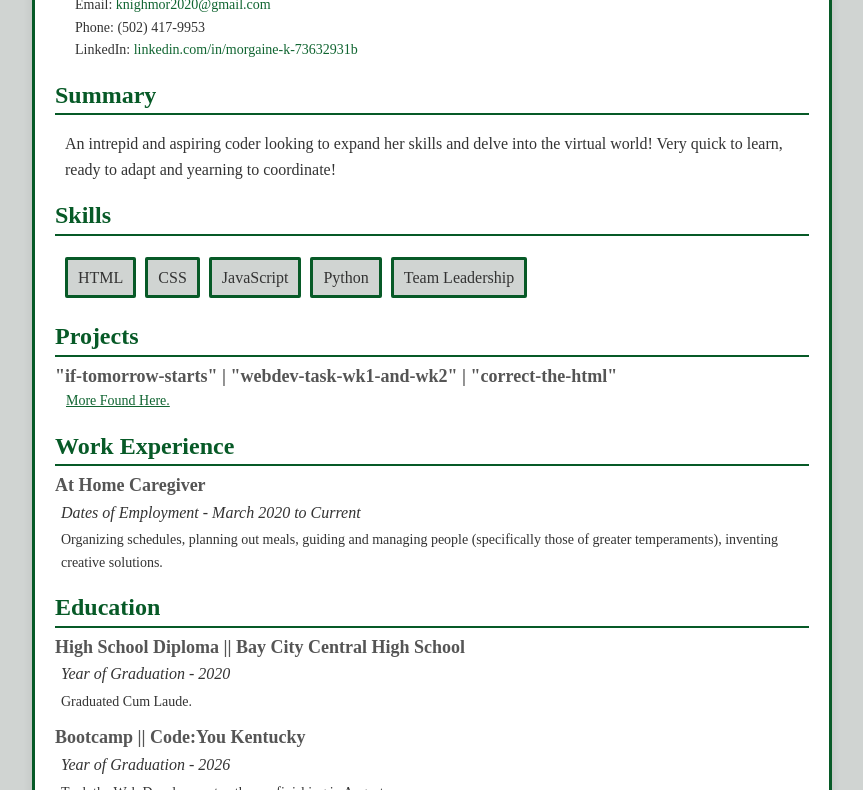
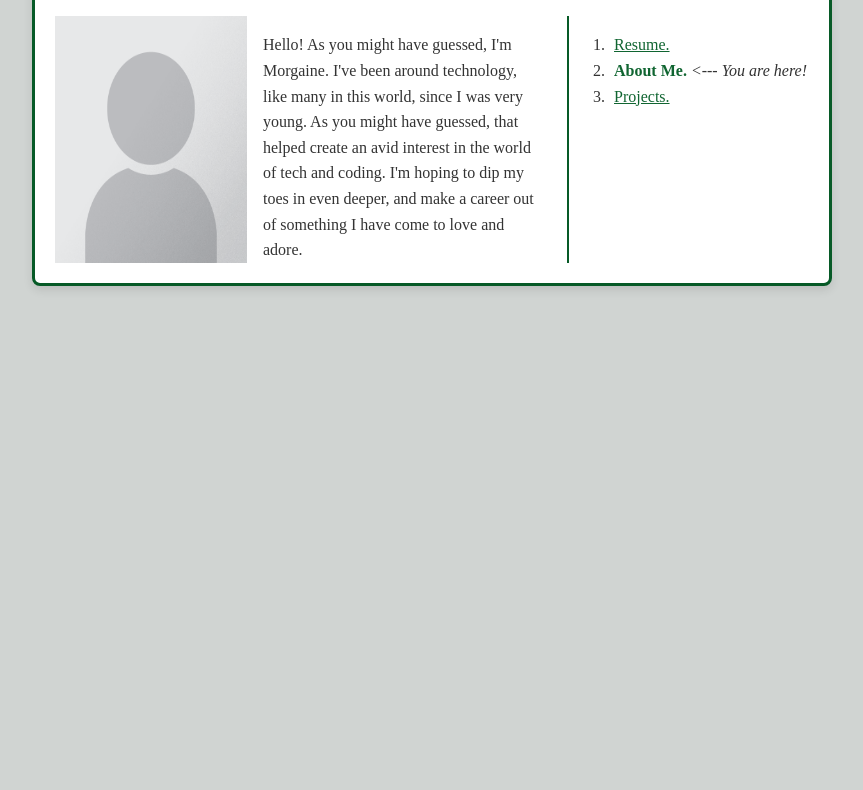
Before and after one commit to knighmor/knighmor.github.io, a plain HTML site: page index.html in a window 1280 px wide. Shown: the part 95-885 px from the top of the page, without its empty margins (208-1071 px from the left). After the commit the page ends 820 px from the top, so only its background shows below. Drawn offline with Linux system fonts and the light colour scheme.

Commit message:
Resume Update for Module 2 Week 3 - Added Nav, About Me, etc.

```diff
--- /dev/null
+++ b/css/index.css
@@ -0,0 +1,32 @@
+@import url("./styles.css");
+
+.header {
+    margin-bottom: 2rem;
+}
+
+.content {
+    display: flex;
+    flex-flow: column nowrap;
+    gap: 1rem;
+}
+
+.photo {
+    display: block;
+    margin: auto;
+    height: 100%;
+    width: 100%;
+    flex: 1;
+}
+
+.about {
+    flex: 2;
+}
+
+@media (min-width: 400px) {
+    .content {
+        flex-flow: row nowrap;
+    }
+    .photo {
+        width: 40%;
+    }
+}
--- a/css/styles.css
+++ b/css/styles.css
@@ -23,6 +23,9 @@ h1,h2 {
 }
 .header h1 {
     margin: 10px 0;
+}
+.header {
+    margin-bottom: 40px;
 }
 .contact {
     margin: 10px 0;
@@ -82,8 +85,30 @@ h1,h2 {
     margin: 5px 5px 5px 0;
     border-radius: 2px;
 }
-.footer {
-    margin-top: 10px;
+.flexer {
+    display:flex;
+    flex-flow: column-reverse nowrap;
+    gap: 2rem;
+}
+.content {
+    flex: 2;
+}
+.nav-sidebar {
+    flex: 1;
     border-top: 2px solid #075A27;
-    padding-top: 15px;
+    border-bottom: 2px solid #075A27;
 }
+
+@media (min-width: 400px) {
+    .header {
+        margin-bottom: 0px;
+    }
+    .flexer {
+        flex-flow: row nowrap;
+    }
+    .nav-sidebar {
+    border-top: 0px;
+    border-bottom: 0px;
+    border-left: 2px solid #075A27;
+    }
+}
--- a/index.html
+++ b/index.html
@@ -3,74 +3,33 @@
     <head>
         <meta charset="UTF-8" />
         <meta name="viewport" content="width=device-width, initial-scale=1.0" />
-        <title>Resume</title>
+        <title>Projects</title>
 
         <link rel="stylesheet" href="css/reset.css">
-        <link rel="stylesheet" href="css/styles.css">
+        <link rel="stylesheet" href="css/index.css">
     </head>
 
-    <body>
-        <main class="container">
-            <section class="header">
-                <h1>Morgaine Eleanor Knight</h1>
-                <p class="contact">
-                    Email:
-                    <a href="mailto:knighmor2020@gmail.com">knighmor2020@gmail.com</a><br>
-                    Phone: (502) 417-9953<br>
-                    LinkedIn: <a href="www.linkedin.com/in/morgaine-k-73632931b">linkedin.com/in/morgaine-k-73632931b</a><br>
-                </p>
+<body>
+        <main class = "container">
+            <section class = "header">
+                <h1>About Morgaine</h1>
             </section>
-            <section class="section">
-                <h2>Summary</h2>
-                <p class = "summary">
-                    An intrepid and aspiring coder looking to expand her skills and delve into the virtual world! Very quick to learn, ready to adapt and yearning to coordinate!
-                </p>
-            </section>
-            <section class="section">
-                <h2>Skills</h2>
-                <div class="skills">
-                    <ul>
-                        <li>HTML</li>
-                        <li>CSS</li>
-                        <li>JavaScript</li>
-                        <li>Python</li>
-                        <li>Team Leadership</li>
-                    </ul>
-                </div>
-            </section>
-             <section class="section">
-                <h2>Projects</h2>
-                <div class="item">
-                    <h3>
-                        "if-tomorrow-starts" | "webdev-task-wk1-and-wk2" | "correct-the-html"
-                    </h3>
-                    <p><a href = "projects.html" class = "transition">More Found Here.</a></p>
-                </div>
-            </section>
-            <section class="section">
-                <h2>Work Experience</h2>
-                <div class="item">
-                    <h3>At Home Caregiver</h3>
-                    <p><em class = "italics">Dates of Employment - March 2020 to Current</em></p>
-                    <p>
-                        Organizing schedules, planning out meals, guiding and managing people (specifically those of greater temperaments), inventing creative solutions.
+
+            <section class = "flexer">
+                <section class = "content">
+                    <img src = "./images/Portrait_Placeholder.png" alt = "Photo of Morgaine." class = "photo">
+                     <p class = "about">
+                        Hello! As you might have guessed, I'm Morgaine. I've been around technology, like many in this world, since I was very young. As you might have guessed, that helped create an avid interest in the world of tech and coding. I'm hoping to dip my toes in even deeper, and make a career out of something I have come to love and adore.
                     </p>
-                </div>
-            </section>
-            <div class="section">
-                <h2>Education</h2>
-                <div class="item">
-                    <h3>High School Diploma || Bay City Central High School</h3>
-                    <p><em class = "italics">Year of Graduation - 2020</em></p>
-                    <p>Graduated Cum Laude.</p>
-                </div>
+                </section>
 
-                <div class="item">
-                    <h3>Bootcamp || Code:You Kentucky</h3>
-                    <p><em class = "italics">Year of Graduation - 2026</em></p>
-                    <p>Took the Web:Development pathway; finishing in August.</p>
-                </div>
-            </section>
+                <nav class = "nav-sidebar">
+                        <ol class = "nav-list">
+                            <li><a href = "./resume.html" class = "transition">Resume.</a></li>
+                            <li><strong class = "transition">About Me. </strong><em class = "here"><--- You are here!</em></li>
+                            <li><a href = "./projects.html" class = "transition">Projects.</a></li>
+                        </ol>
+                    </nav>
+                </section>
         </main>
     </body>
-</html>
```
Also changed, not shown: projects.html (+27 -5 lines), resume.html (added, +88 -0 lines), images/Portrait_Placeholder.png (added).
